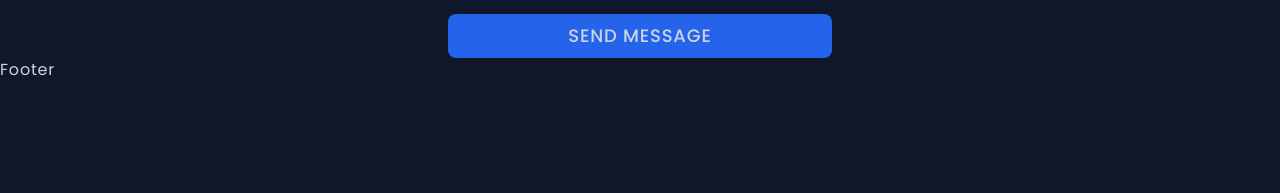
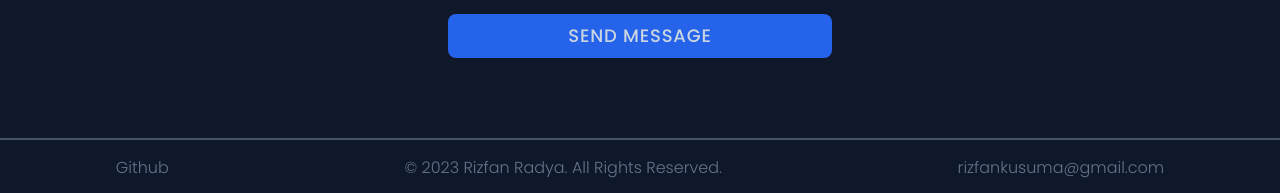
Before and after one commit to DZSuper/web-portfolio, a Next.js app: page / in a window 1280 px wide. Shown: the part 2354-2547 px from the top of the page. Before the commit the page ends 2436 px from the top, so only its background shows below. Built offline with nearby package versions, Linux system fonts and the light colour scheme; no server answers; the database is empty.

Commit message:
footer complete

```diff
--- /dev/null
+++ b/src/app/footer/components/elements/copyright.js
@@ -0,0 +1,3 @@
+export default function Copyright() {
+  return <p>© 2023 Rizfan Radya. All Rights Reserved.</p>;
+}
--- /dev/null
+++ b/src/app/footer/components/elements/email.js
@@ -0,0 +1,3 @@
+export default function Email() {
+  return <p className="md:order-1">rizfankusuma@gmail.com</p>;
+}
--- /dev/null
+++ b/src/app/footer/components/elements/github.js
@@ -0,0 +1,13 @@
+import Link from "next/link";
+
+export default function Github() {
+  return (
+    <Link
+      href="https://github.com/rizfanradya"
+      className="hover:text-slate-300 transition"
+      target="_blank"
+    >
+      Github
+    </Link>
+  );
+}
--- /dev/null
+++ b/src/app/footer/components/layouts/index.js
@@ -0,0 +1,13 @@
+import Copyright from "../elements/copyright";
+import Email from "../elements/email";
+import Github from "../elements/github";
+
+export default function Layouts() {
+  return (
+    <div className="text-center font-light mt-20 mb-4 pt-4 tracking-normal border-t-2 border-t-slate-600 text-slate-500 flex flex-col gap-1 md:flex-row md:justify-around">
+      <Github />
+      <Email />
+      <Copyright />
+    </div>
+  );
+}
--- a/src/app/footer/index.js
+++ b/src/app/footer/index.js
@@ -1,3 +1,5 @@
+import Layouts from "./components/layouts";
+
 export default function Footer() {
-  return <div>Footer</div>;
+  return <Layouts />;
 }
```
